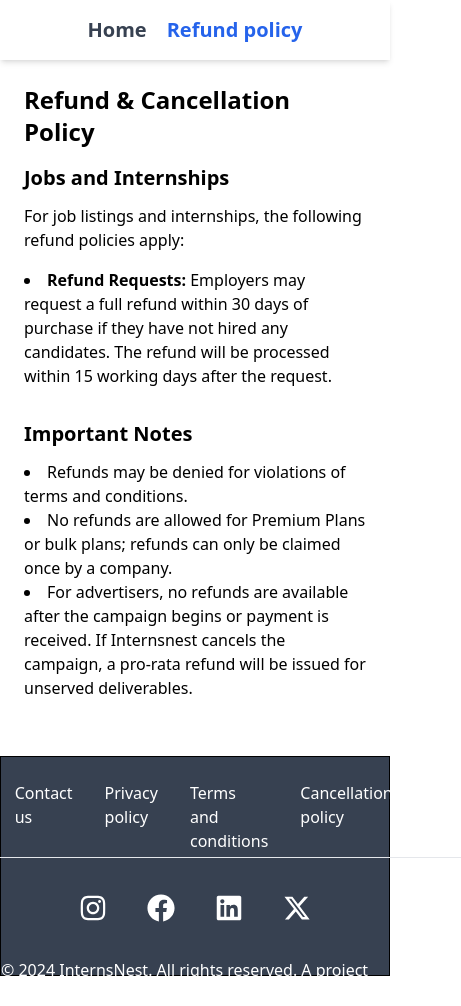
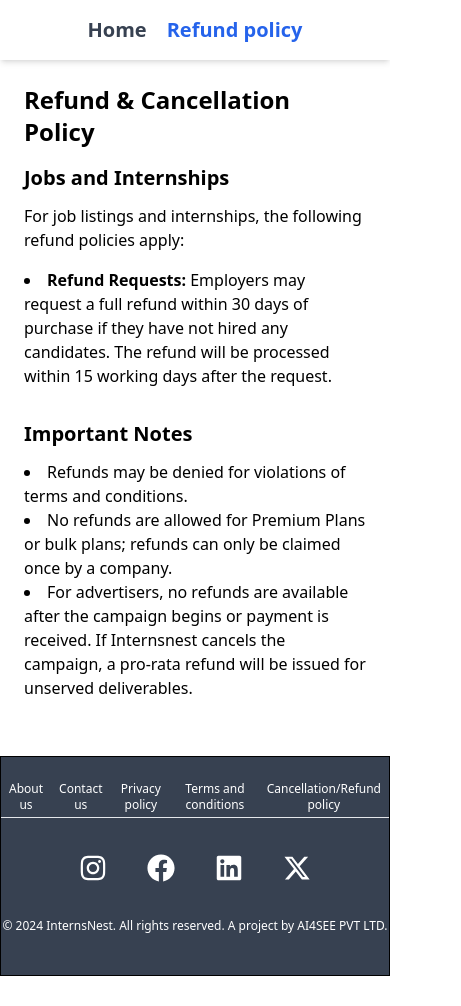
Before and after one commit to ai4sees2connect/livesite, a React (Create React App) app in the folder client/: page /Cancellation in a window 390 px wide. Shown: the whole page, 461 px wide, since content can reach past the window. After the commit the page ends 976 px from the top, so only its background shows below. Built offline with nearby package versions, Linux system fonts and the light colour scheme.

Commit message:
footer responssive

```diff
--- a/client/src/components/common/Footer.jsx
+++ b/client/src/components/common/Footer.jsx
@@ -11,8 +11,8 @@ const Footer = () => {
 
   return (
     <footer className='h-[220px] border border-black bg-gray-700 text-white'>
-      <div className='flex flex-col space-y-9 items-center my-5'>
-        <div className='flex space-x-4 border-b py-1'>
+      <div className='text-xs md:text-base flex flex-col space-y-9 items-center my-5'>
+        <div className='flex text-center md:space-x-4 border-b py-1'>
           <Link to='/about-us' className='px-2 hover:text-blue-300'>About us</Link>
           <Link to='/contact' className='px-2 hover:text-blue-300'>Contact us</Link>
           <Link to='/privacy-policy' className='px-2 hover:text-blue-300'>Privacy policy</Link>
```
